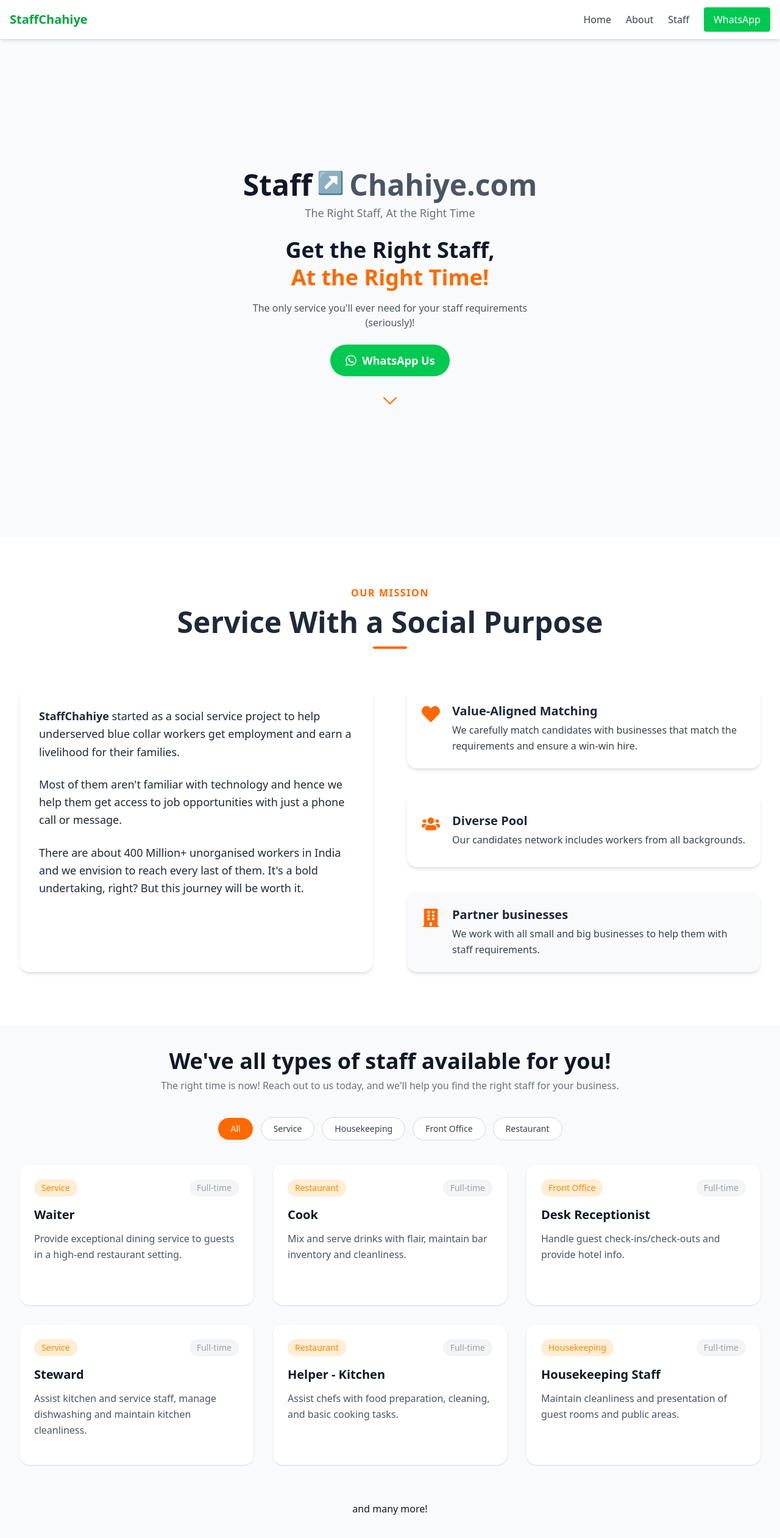
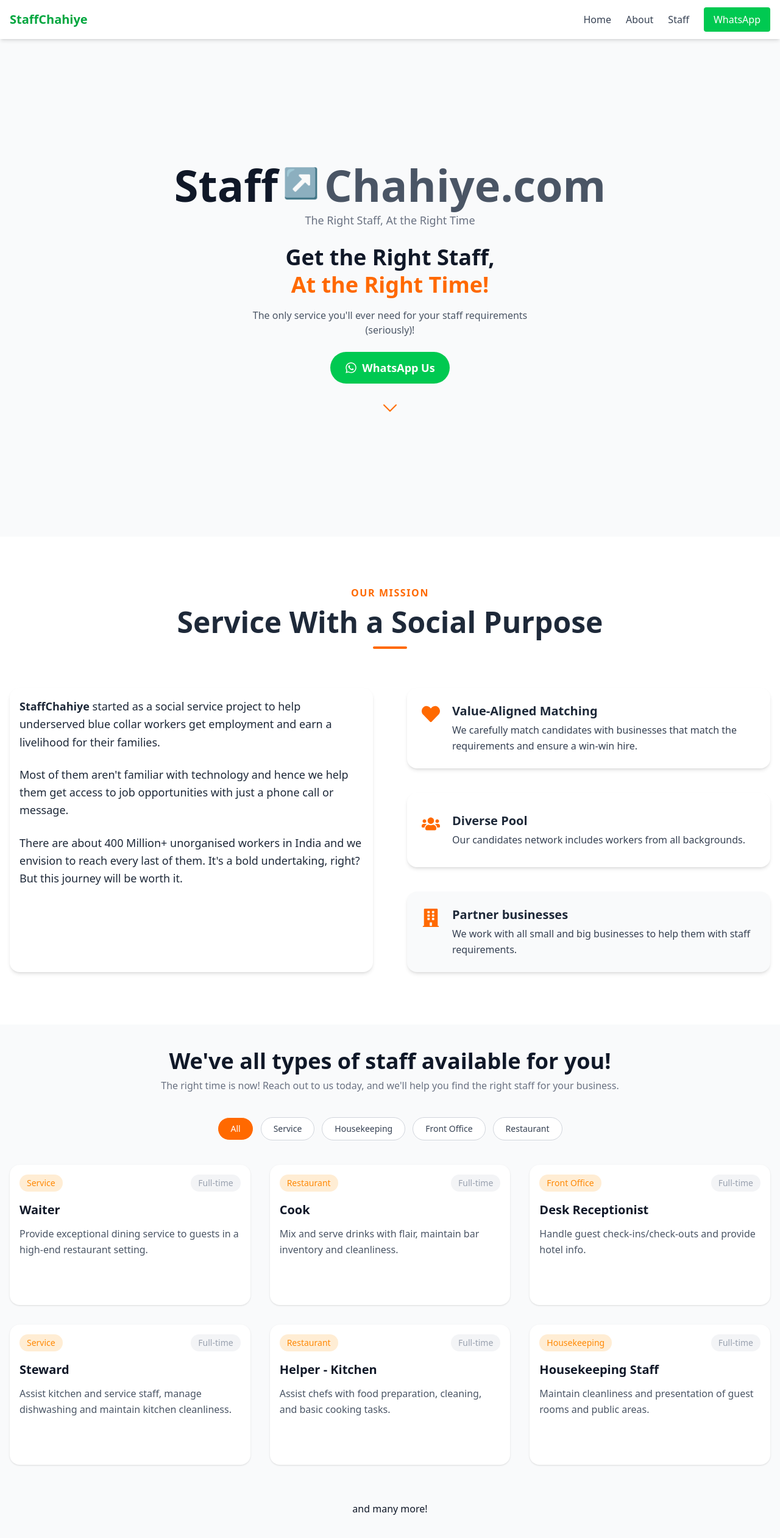
Before and after one commit to itsaimsd/RS_SERVICES, a React (Vite) app: page / in a window 1280 px wide. Shown: the top 2522 px of the page at 61% size. Built offline with nearby package versions, Linux system fonts and the light colour scheme.

Commit message:
fixing bug

```diff
--- a/src/Component/About.jsx
+++ b/src/Component/About.jsx
@@ -4,9 +4,9 @@ const About = () => {
   return (
     <section
       id="about"
-      className="min-h-screen px-8 py-20 bg-white text-gray-800"
+      className="min-h-screen px-4 py-20 bg-white text-gray-800"
     >
-      <div className="max-w-7xl mx-auto">
+      <div className="max-w-8xl mx-auto">
         <div className="text-center mb-16">
           <h3 className="text-base font-semibold text-orange-500 tracking-widest uppercase">
             Our Mission
@@ -19,7 +19,7 @@ const About = () => {
 
         <div className="grid md:grid-cols-2 gap-14">
           {/* Left side content */}
-          <div className="bg-white p-8 rounded-2xl shadow-md text-lg leading-relaxed">
+          <div className="bg-white p-4 rounded-2xl shadow-md text-lg leading-relaxed">
             <p className="mb-6">
               <strong>StaffChahiye</strong> started as a social service project
               to help underserved blue collar workers get employment and earn a
--- a/src/Component/Home.jsx
+++ b/src/Component/Home.jsx
@@ -10,11 +10,12 @@ const Home = () => {
     >
       {/* Logo & Title */}
       <div className="mb-6">
-        <h1 className="text-5xl sm:text-10xl font-extrabold text-gray-900 flex items-center justify-center gap-2">
+        <h1 className="text-4xl sm:text-7xl font-extrabold text-gray-900 flex items-center justify-center gap-2 text-center">
           <span className="text-gray-900">Staff</span>
-          <span className="text-orange-500 -mt-2 text-4xl">↗</span>
+          <span className="text-orange-500 -mt-2 text-3xl sm:text-5xl">↗</span>
           <span className="text-gray-600">Chahiye.com</span>
         </h1>
+
         <p className="text-gray-500 mt-2 text-lg">
           The Right Staff, At the Right Time
         </p>
--- a/src/Component/Staff.jsx
+++ b/src/Component/Staff.jsx
@@ -61,7 +61,7 @@ const Staff = () => {
       : staffData.filter((member) => member.category === selectedCategory);
 
   return (
-    <section id="staff" className="min-h-screen px-8 py-10 bg-gray-50 mb-90">
+    <section id="staff" className="min-h-screen px-4 py-10 bg-gray-50 mb-90">
       <div className="max-w-8xl mx-auto">
         <h1 className="text-4xl font-bold text-center mb-2 text-gray-900">
           We've all types of staff available for you!
@@ -93,7 +93,7 @@ const Staff = () => {
           {filteredStaff.map(({ id, role, description, category }) => (
             <div
               key={id}
-              className="bg-white rounded-2xl p-6 shadow hover:shadow-md transition min-h-[230px]"
+              className="bg-white rounded-2xl p-4 shadow hover:shadow-md transition min-h-[230px]"
             >
               <div className="flex justify-between mb-4">
                 <span className="text-sm font-medium bg-orange-100 text-orange-400 px-3 py-1 rounded-full">
```
